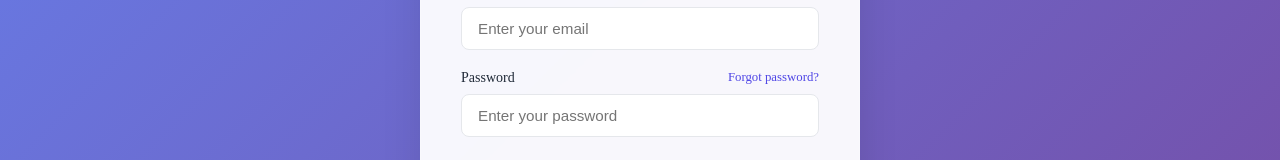
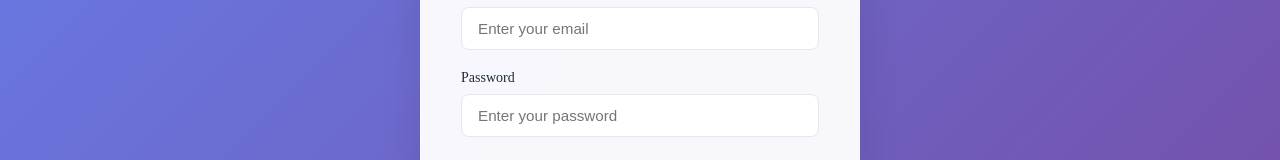
Before and after one commit to LawntuYes/iQueue, a React (Vite) app in the folder Frontend/: page /login in a window 1280 px wide. Shown: the part 320-480 px from the top of the page. Built offline with nearby package versions, Linux system fonts and the light colour scheme; no server answers.

Commit message:
feat: Implement user login page with form validation and authentication.

```diff
--- a/Frontend/src/pages/Login/Login.jsx
+++ b/Frontend/src/pages/Login/Login.jsx
@@ -106,9 +106,6 @@ const Login = () => {
               <label htmlFor="password" className="form-label">
                 Password
               </label>
-              <Link to="/forgot-password" className="forgot-link">
-                Forgot password?
-              </Link>
             </div>
             <input
               type="password"
```
